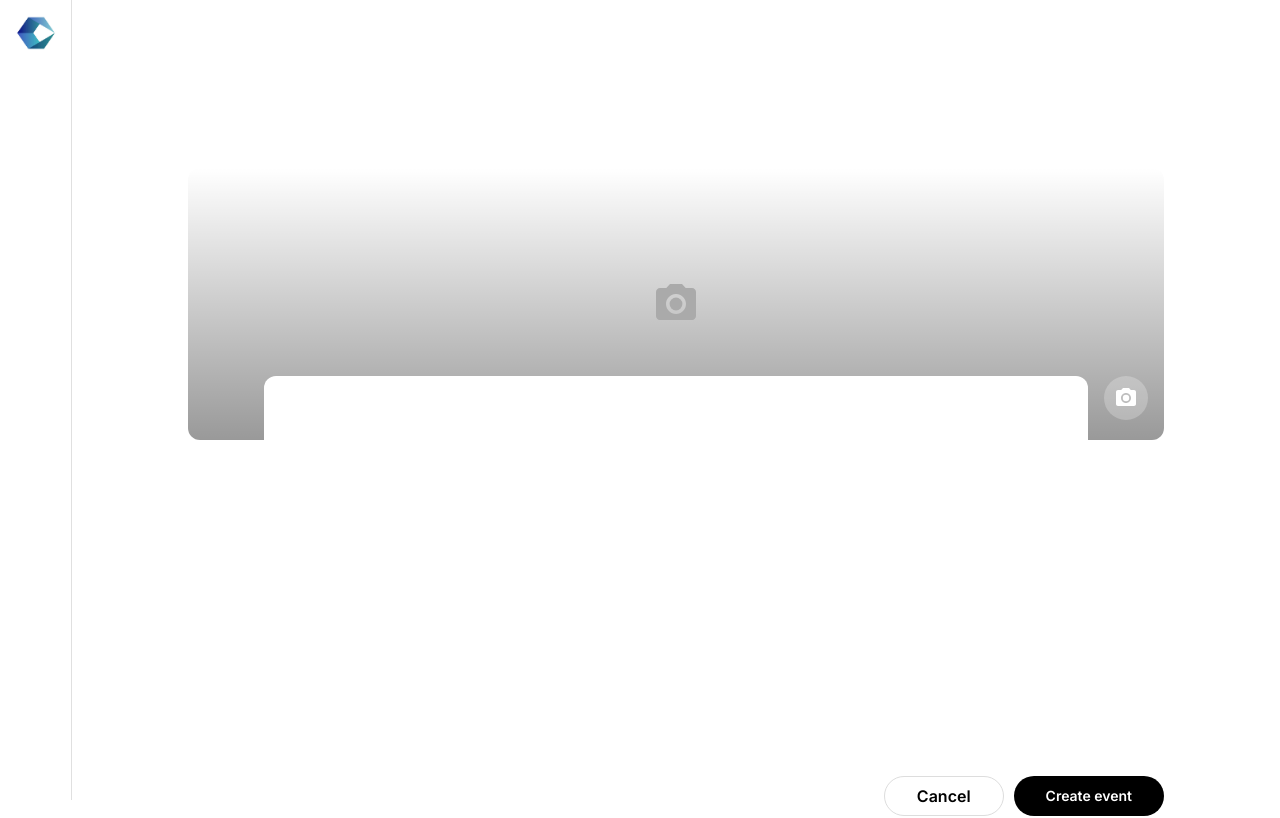
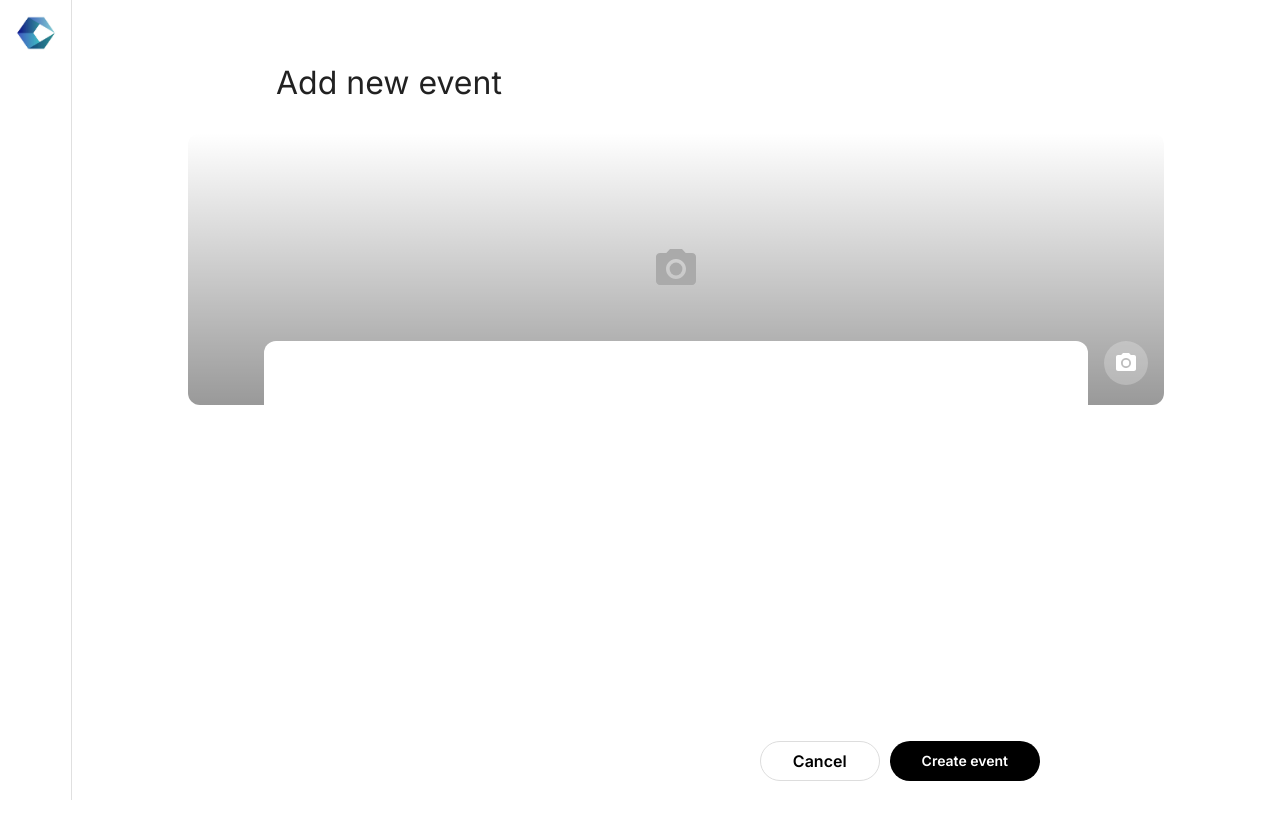
Before and after one commit to Warbreon/event-planner-fe, a React (Create React App) app: page /events/event/new in a window 1280 px wide. Shown: the top 818 px of the page. Built offline with nearby package versions, Linux system fonts and the light colour scheme.

Commit message:
change: added title, VM, Event interface and updated validation

```diff
--- a/src/components/forms/EventForm/EventForm.module.css
+++ b/src/components/forms/EventForm/EventForm.module.css
@@ -1,10 +1,9 @@
 .eventMainImage {
-    top: 10.5rem;
     background: linear-gradient(180deg, rgba(255, 255, 255, 0) 0%, rgba(0, 0, 0, 0.4) 100%);
     width: 61rem;
     height: 17rem;
     border-radius: 0.75rem;
-    margin-bottom: 6.5rem;
+    top: 4rem;
 }
 
 .formContainer {
@@ -15,7 +14,8 @@
 
 .container {
     display: flex;
-    justify-content: center;
+    flex-direction: column;
+    align-items: center;
 }
 
 .formContainer .uploadButton {
@@ -37,14 +37,16 @@
     min-height: 25rem;
     border-radius: 0.75rem;
     z-index: 1;
+    padding: 2.5rem 3rem 0rem 3rem;
 }
 
 .buttonsContainer {
     display: flex;
-    height: 40px;
+    height: 2.5rem;
     gap: 10px;
-    margin-bottom: 280px;
+    margin-bottom: 17.5rem;
     align-self: flex-end;
+    padding-right: 7.75rem;
 }
 
 .buttonsContainer .submitButton {
@@ -67,3 +69,9 @@
     background-color: #000000;
     box-shadow: none;
 }
+
+.pageHeader {
+    margin-top: 4rem;
+    margin-bottom: -2rem;
+    width: 50rem;
+}
--- a/src/components/forms/EventForm/EventForm.tsx
+++ b/src/components/forms/EventForm/EventForm.tsx
@@ -4,18 +4,27 @@ import FormikDropzone from '../../../shared/forms/elements/formikElements/FileUp
 import { BUTTON_STYLES } from '../../../themes/styles/button';
 import { eventFormSchema } from '../../../utils/schemas/eventFormSchema';
 import styles from './EventForm.module.css';
+import EventFormVM from './EventFormVM';
+import PageHeader from '../../headers/page-headers/PageHeader';
 
 const EventForm = () => {
+  const eventVM = EventFormVM();
+
   return (
     <div className={styles.container}>
+      <div className={styles.pageHeader}>
+        <PageHeader
+          text={eventVM.headerText}
+        />
+      </div>
       <Form
-            initialValues={{ image: null }}
+        initialValues={eventVM.initialValues}
         validationSchema={eventFormSchema}
-            onSubmit={() => { console.log('Submitted'); }}
+        onSubmit={eventVM.onSubmit}
       >
         <div className={styles.formContainer}>
           <FormikDropzone
-                name='image'
+            name='imageUrl'
             containerStyles={styles.eventMainImage}
             buttonStyles={styles.uploadButton}
           />
@@ -26,7 +35,7 @@ const EventForm = () => {
               title='Cancel'
               style={`${BUTTON_STYLES.OUTLINED_GREY_BORDER} ${styles.cancelButton}`}
               type={ButtonTypes.button}
-                  onClick={() => { console.log('Canceled'); }}
+              onClick={eventVM.handleCancelOnClick}
             />
             <GenericButton
               title='Create event'
--- /dev/null
+++ b/src/components/forms/EventForm/EventFormVM.ts
@@ -0,0 +1,19 @@
+const EventFormVM = () => {
+
+    // TODO: Fetch from API and get from redux.
+    const initialValues = { imageUrl: null };
+
+    const headerText = 'Add new event';
+
+    const onSubmit = () => {
+        console.log('Submitted');
+    }
+
+    const handleCancelOnClick = () => {
+        console.log('Canceled');
+    }
+
+    return { initialValues, headerText, onSubmit, handleCancelOnClick }
+}
+
+export default EventFormVM
--- /dev/null
+++ b/src/interfaces/Event.ts
@@ -0,0 +1,3 @@
+export interface Event {
+    imageUrl?: string;
+}
--- a/src/shared/forms/elements/formikElements/FileUpload/FormikDropzone.tsx
+++ b/src/shared/forms/elements/formikElements/FileUpload/FormikDropzone.tsx
@@ -17,7 +17,7 @@ interface Props {
 }
 
 const defaultAccept: Accept = {
-    'image/*': ['.jpeg', '.jpg', '.png']
+    'image/jpeg': ['.jpeg', '.png']
 };
 const FormikDropzone: React.FC<Props> = ({
     name,
--- a/src/utils/schemas/eventFormSchema.ts
+++ b/src/utils/schemas/eventFormSchema.ts
@@ -1,14 +1,14 @@
 import * as Yup from 'yup';
 
 export const eventFormSchema = Yup.object().shape({
-    image: Yup.mixed()
+    imageUrl: Yup.mixed()
         .required('Please upload an image.')
         .test(
             'fileFormat',
-            'Unsupported format',
+            'Unsupported format.',
             (value) => {
                 const file = value as File;
-                return file ? ['image/jpeg', 'image/png', 'image/gif'].includes(file.type) : true;
+                return file ? ['image/jpeg', 'image/jpg', 'image/png'].includes(file.type) : true;
             }
         )
 });
```
Lines whose indentation alone changed are shown as unchanged.
